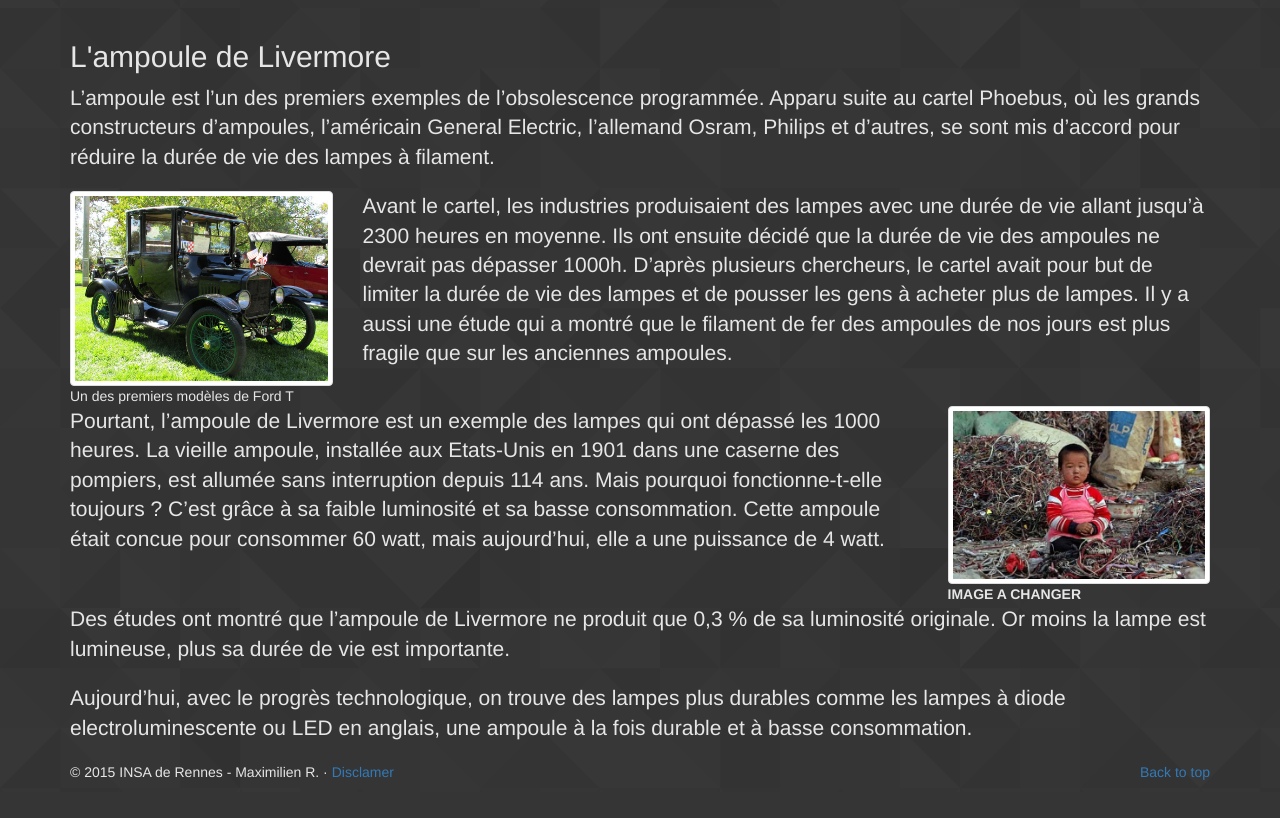
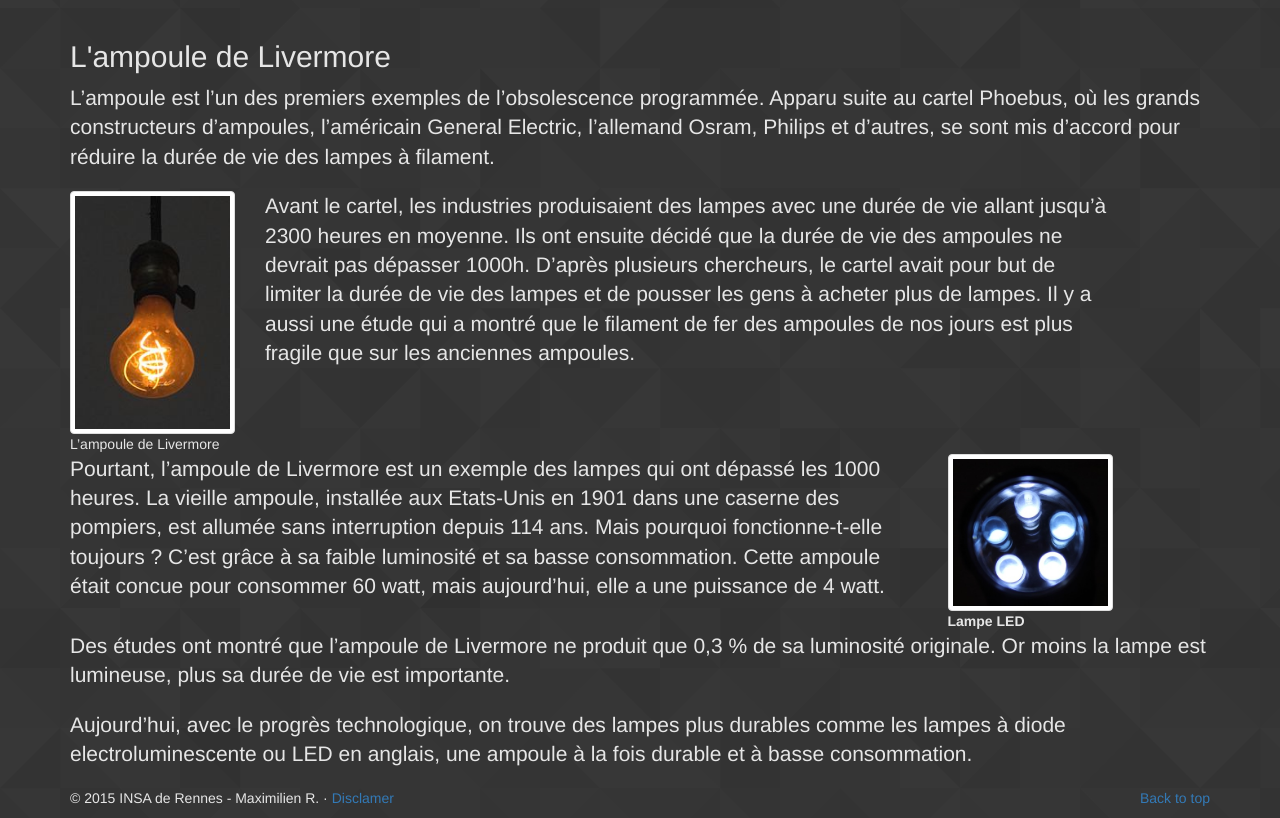
Before and after one commit to Entilore/Mono, a PHP site: page /ampoule.php in a window 1280 px wide. Shown: the part 52-870 px from the top of the page. Before the commit the page ends 844 px from the top, so only its background shows below. Run offline with PHP 8.4, Linux system fonts and the light colour scheme; some libraries are stand-ins or nearby versions.

Commit message:
modif3 images des articles

```diff
--- a/Website/ampoule.php
+++ b/Website/ampoule.php
@@ -10,9 +10,9 @@
      </p>
 
       <div class=row>
-        <div class="col-md-3">
-              <img class="featurette-image img-responsive img-thumbnail" data-src="holder.js/500x500/auto" alt="Generic placeholder image" src="assets/Ford-T.jpg">
-              <figcaption>Un des premiers modèles de Ford T</figcaption>
+        <div class="col-md-2">
+              <img class="featurette-image img-responsive img-thumbnail" data-src="holder.js/500x500/auto" alt="Generic placeholder image" src="assets/livermore.jpg">
+              <figcaption>L’ampoule de Livermore</figcaption>
         </div>
 
         <div class="col-md-9">
@@ -35,9 +35,9 @@
             consommer 60 watt, mais aujourd’hui, elle a une puissance de 4 watt.
           </p>
         </div>
-        <div class="col-md-3">
-              <img class="featurette-image img-responsive img-thumbnail" data-src="holder.js/500x500/auto" alt="Generic placeholder image" src="assets/guiyu.jpg">
-              <figcaption><strong>IMAGE A CHANGER</strong></figcaption>
+        <div class="col-md-2">
+              <img class="featurette-image img-responsive img-thumbnail" data-src="holder.js/500x500/auto" alt="Generic placeholder image" src="assets/led.jpg">
+              <figcaption><strong>Lampe LED</strong></figcaption>
         </div>
       </div>
 
```
Also changed, not shown: Website/assets/led.jpg (added), Website/assets/livermore.jpg (added).
